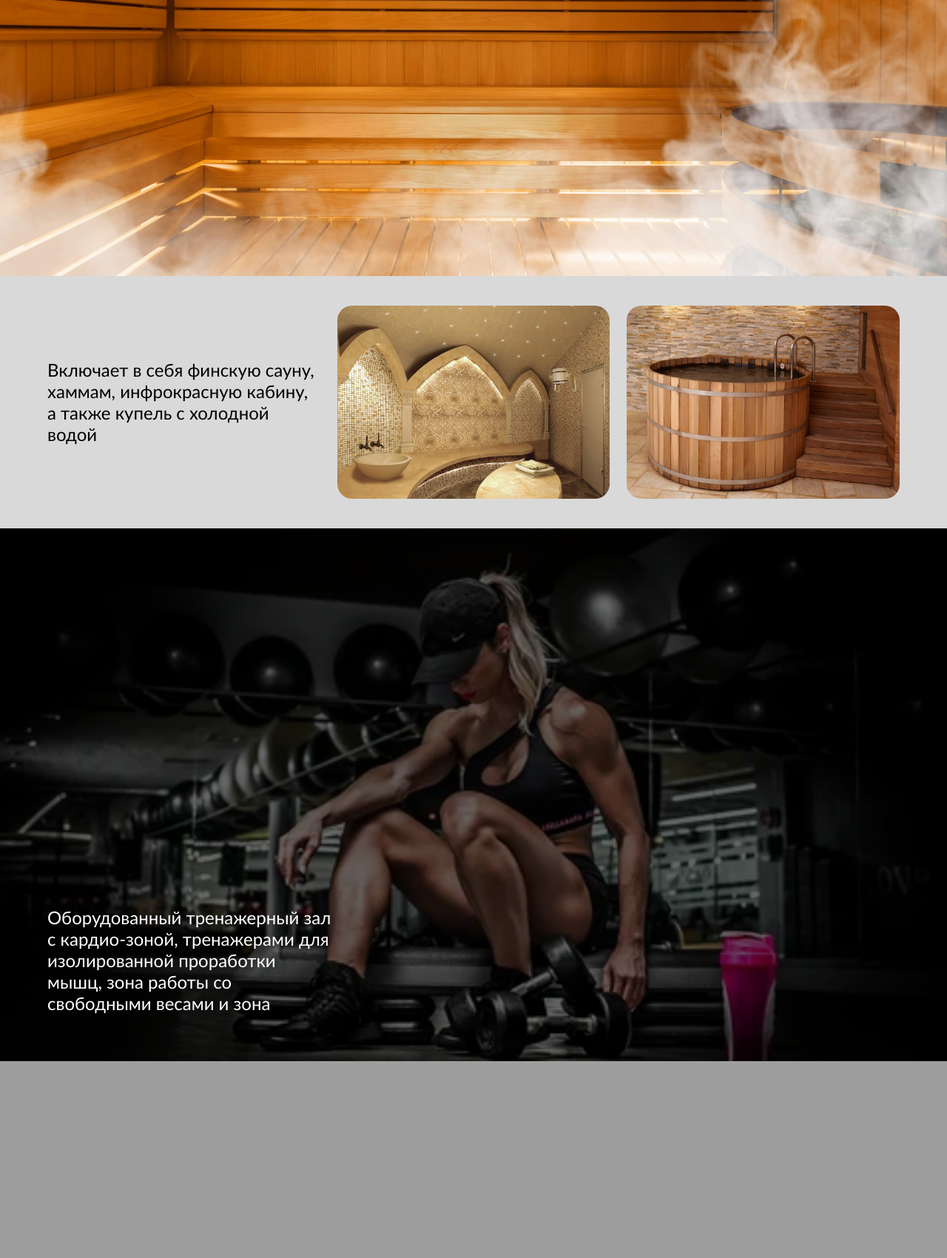
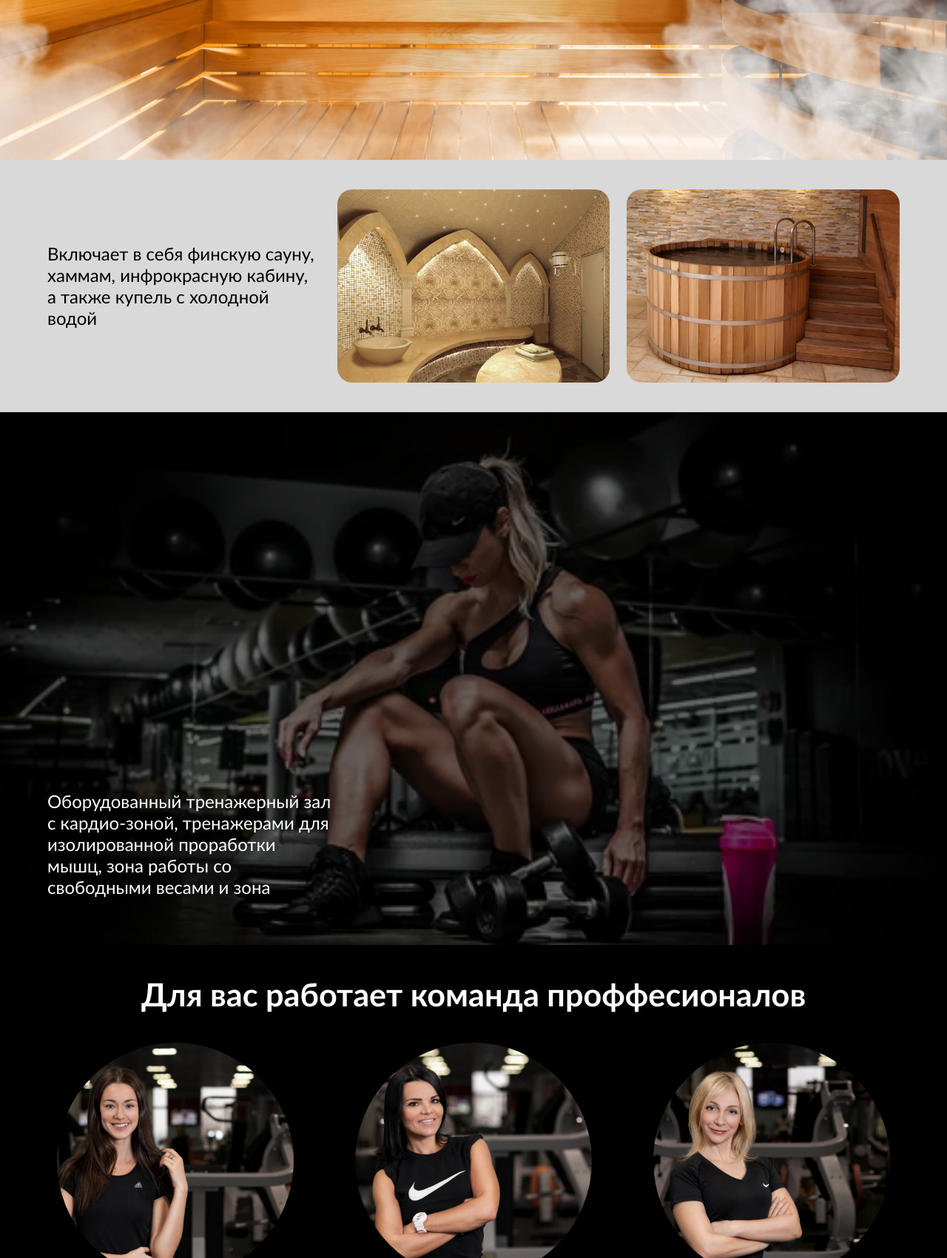
Before and after one commit to Losyashik/dasha, a PHP site: page / in a window 1280 px wide. Shown: the part 4800-6500 px from the top of the page at 74% size. Before the commit the page ends 6234 px from the top, so only its background shows below. Run offline with PHP 8.4, Linux system fonts and the light colour scheme.

Commit message:
desctop_compleat

```diff
--- a/assets/styles/style.css
+++ b/assets/styles/style.css
@@ -158,7 +158,12 @@ section {
   top: 0;
 }
 .main .info {
-  padding: 5vh 0 0;
+  background: #000;
+}
+.main .info .advantages__heading {
+  text-align: center;
+  font-size: 1.8em;
+  color: #fff;
 }
 .main .info .advantages__item {
   box-sizing: border-box;
@@ -180,6 +185,7 @@ section {
   font-size: 1.5em;
 }
 .main .info .advantages__item.second {
+  background: #d9d9d9;
   display: flex;
   justify-content: space-between;
   padding: 5vh 5vw;
@@ -237,6 +243,7 @@ section {
   font-size: 1.5em;
 }
 .main .info .advantages__item.third .thrid__description {
+  background: #d9d9d9;
   display: flex;
   justify-content: space-between;
   padding: 5vh 5vw;
@@ -267,4 +274,111 @@ section {
   position: absolute;
   left: 5vw;
   bottom: 5vh;
+}
+.main .info .instructors {
+  padding: 5vh 5vw;
+  font-size: 1.8em;
+}
+.main .info .instructors__heading {
+  text-align: center;
+  margin: 0;
+  color: #fff;
+}
+.main .info .instructors-main {
+  display: flex;
+  justify-content: space-between;
+  padding: 5vh 0 0;
+  flex-wrap: wrap;
+}
+.main .info .instructors-main__item {
+  width: 30%;
+  margin-bottom: 5vh;
+  color: #fff;
+  text-align: center;
+}
+.main .info .instructors-main__item .img {
+  margin: 0 auto;
+  border-radius: 50%;
+  overflow: hidden;
+  width: 40vh;
+  height: 40vh;
+}
+.main .info .instructors-main__item h3, .main .info .instructors-main__item p {
+  margin: 0.5em 0;
+}
+.main .application {
+  padding: 5vh 0;
+  background: #000;
+}
+.main .application .heading {
+  color: #fff;
+}
+.main .application .aplication-form {
+  background-color: #252323;
+  padding: 2vh 2vw;
+  width: 40%;
+  margin: 5vh auto 0;
+  border-radius: 20px;
+}
+.main .application .aplication-form * {
+  display: block;
+  width: 90%;
+  padding: 10px;
+  box-sizing: border-box;
+  margin: 4vh auto;
+  border-radius: 10px;
+  font-size: 1.5em;
+}
+.main .application .aplication-form button {
+  width: 40%;
+}
+.main .contacts {
+  padding: 5vh 5vw;
+}
+.main .contacts-main {
+  margin-top: 2vh;
+  display: flex;
+  height: 50vh;
+}
+.main .contacts-main__map {
+  width: 50%;
+}
+.main .contacts-main__information {
+  font-size: 1.5em;
+  display: flex;
+  flex-direction: column;
+  width: 50%;
+  box-sizing: border-box;
+  padding: 0 4vh;
+}
+.main .contacts-main__information a {
+  display: block;
+  color: #000;
+}
+.main .contacts-main__information a.mail {
+  margin: 5vh 0;
+}
+
+.footer {
+  display: flex;
+  justify-content: space-between;
+  align-items: center;
+  background-color: #000;
+  padding: 4vh 5vw;
+  font-size: 1.5em;
+  color: #fff;
+  text-align: center;
+}
+.footer__social {
+  display: flex;
+  justify-content: flex-end;
+}
+.footer__social-link {
+  margin-right: 1vw;
+  width: 10vh;
+  height: 10vw;
+}
+.footer__social-link img {
+  -o-object-fit: contain;
+     object-fit: contain;
 }/*# sourceMappingURL=style.css.map */
--- a/assets/styles/style.scss
+++ b/assets/styles/style.scss
@@ -150,8 +150,13 @@ section {
     }
   }
   .info {
-    padding: 5vh 0 0;
+    background: #000;
     .advantages {
+      &__heading{
+        text-align: center;
+        font-size: 1.8em;
+        color: #fff;
+      }
       &__item {
         box-sizing: border-box;
         width: 100%;
@@ -171,6 +176,7 @@ section {
           }
         }
         &.second {
+          background: #d9d9d9;
           display:flex;
           justify-content: space-between;
           padding: 5vh 5vw;
@@ -226,6 +232,7 @@ section {
             }
           }
           .thrid__description{
+            background: #d9d9d9;
             display: flex;
             justify-content: space-between;
             padding: 5vh 5vw;
@@ -260,5 +267,111 @@ section {
         }
       }
     }
+    .instructors{
+      padding: 5vh 5vw;
+      font-size: 1.8em;
+
+      &__heading{
+        text-align: center;
+        margin: 0;
+        color: #fff;
+      }
+      &-main{
+        display: flex;
+        justify-content: space-between;
+        padding: 5vh 0 0;
+        flex-wrap: wrap;
+        &__item{
+          width: 30%;
+          margin-bottom: 5vh;
+          color: #fff;
+          text-align: center;
+          .img{
+            margin: 0 auto;
+            border-radius: 50%;
+            overflow: hidden;
+            width: 40vh;
+            height: 40vh;
+          }
+          h3, p{
+            margin: .5em 0;
+          }
+        }
+      }
+    }
+  }
+  .application{
+    padding: 5vh 0;
+    background: #000;
+    .heading{
+      color: #fff;
+    }
+    .aplication-form{
+      background-color: #252323;
+      padding: 2vh 2vw;
+      width: 40%;
+      margin: 5vh auto 0;
+      border-radius: 20px;
+      *{
+        display: block;
+        width: 90%;
+        padding: 10px;
+        box-sizing: border-box;
+        margin: 4vh auto;
+        border-radius: 10px;
+        font-size: 1.5em;
+      }
+      button{
+        width: 40%;
+      }
+    }
+  }
+  .contacts{
+    padding: 5vh 5vw;
+    &-main{
+      margin-top: 2vh;
+      display: flex;
+      height: 50vh;
+      &__map{
+        width: 50%;
+      }
+      &__information{
+        font-size: 1.5em;
+        display: flex;
+        flex-direction: column;
+        width: 50%;
+        box-sizing: border-box;
+        padding: 0 4vh;
+        a{
+          display: block;
+          color: #000;
+          &.mail{
+            margin: 5vh 0;
+          }
+        }
+      }
+    }
   }
 }
+.footer{
+  display: flex;
+  justify-content: space-between;
+  align-items: center;
+  background-color: #000;
+  padding: 4vh 5vw;
+  font-size: 1.5em;
+  color: #fff;
+  text-align: center;
+  &__social{
+    display: flex;
+    justify-content: flex-end;
+    &-link{
+      margin-right: 1vw;
+      width: 10vh;
+      height: 10vw;
+      img{
+        object-fit: contain;
+      }
+    }
+  }
+}
--- a/index.html
+++ b/index.html
@@ -95,9 +95,7 @@
         </section>
 
         <section class="info" id="info">
-            <h1 class="info__heading heading">О нас</h1>
             <section class="advantages info__advantages" id="advantages">
-                <h2 class="advantages__heading info__subtitle">Наши приемущества</h2>
                 <article class="advantages__item first">
                     <p>Уникальный озонированный бассейн
                         с панорамным видом на реку.
@@ -141,20 +139,44 @@
                         зона</p>
                 </article>
             </section>
-            <!-- <section class="instructors info__instructors">
+            <section class="instructors info__instructors">
                 <h2 class="instructors__heading info__subtitle">Для вас работает команда проффесионалов</h2>
                 <main class="instructors-main instructors__main">
-                    <article class="instructors-main__item"></article>
-                    <article class="instructors-main__item"></article>
-                    <article class="instructors-main__item"></article>
-                    <article class="instructors-main__item"></article>
-                    <article class="instructors-main__item"></article>
-                    <article class="instructors-main__item"></article>
+                    <article class="instructors-main__item">
+                        <div class="img"><img src="./assets/images/instructors/Sveta.jpg" alt=""></div>
+                        <h3>Дроздова Светлана</h3>
+                        <p>Инструктор водных программ</p>
+                    </article>
+                    <article class="instructors-main__item">
+                        <div class="img"><img src="./assets/images/instructors/Nataliya.jpg" alt=""></div>
+                        <h3>Заварзина Наталья</h3>
+                        <p>Инструктор групповых программ</p>
+                    </article>
+                    <article class="instructors-main__item">
+                        <div class="img"><img src="./assets/images/instructors/Kseniya.jpg" alt=""></div>
+                        <h3>Недобитко Ксения</h3>
+                        <p>Персональный тренер</p>
+                    </article>
+                    <article class="instructors-main__item">
+                        <div class="img"><img src="./assets/images/instructors/Alena.jpg" alt=""></div>
+                        <h3>Воробьева Алёна</h3>
+                        <p>Инструктор водных и групповых программ</p>
+                    </article>
+                    <article class="instructors-main__item">
+                        <div class="img"><img src="./assets/images/instructors/Ludmila.webp" alt=""></div>
+                        <h3>Гришина Людмила</h3>
+                        <p>Инструктор секции дзюдо и тренажерного зала</p>
+                    </article>
+                    <article class="instructors-main__item">
+                        <div class="img"><img src="./assets/images/instructors/Ivan.jpg" alt=""></div>
+                        <h3>Ильичев Иван</h3>
+                        <p>Инструктор тренажерного зала и групповых программ</p>
+                    </article>
                 </main>
-            </section> -->
+            </section>
         </section>
-        <!-- <section class="application" id="application">
-            <h1 class="application__heading">Записаться на тренеровку или купить абонемент</h1>
+        <section class="application" id="application">
+            <h1 class="application__heading heading">Записаться на тренеровку или купить абонемент</h1>
             <form action="" class="application__form aplication-form">
                 <input type="text" name="name" placeholder="Представьтесь">
                 <input type="tel" name="numberPhone" placeholder="Номер телефона">
@@ -169,25 +191,36 @@
                 </select>
                 <button type="submit">Отправить заявку</button>
             </form>
-        </section> -->
-        <!-- <section class="contacts" id="contacts">
+        </section>
+        <section class="contacts" id="contacts">
             <h1 class="contacts__heading heading">Контакты</h1>
-            <main class="contacts__main">
-                <div class="contacts-main">
-                    <article class="contacts-main__map"></article>
-                    <article class="contacts-main__information"></article>
-                </div>
+            <main class="contacts__main contacts-main">
+                <article class="contacts-main__map"><iframe
+                        src="https://www.google.com/maps/embed?pb=!1m18!1m12!1m3!1d2219.3758973758017!2d43.35537967725716!3d56.202463257267034!2m3!1f0!2f0!3f0!3m2!1i1024!2i768!4f13.1!3m3!1m2!1s0x414e398925c2d785%3A0xfda5e63a9154cf39!2z0YPQuy4g0KHQvtCy0LXRgtGB0LrQsNGPLCAxLCDQltC10LvQvdC40L3Qviwg0J3QuNC20LXQs9C-0YDQvtC00YHQutCw0Y8g0L7QsdC7LiwgNjA2MDQ0!5e0!3m2!1sru!2sru!4v1683807606791!5m2!1sru!2sru"
+                        width="100%" height="100%" style="border:0;" allowfullscreen="" loading="lazy"
+                        referrerpolicy="no-referrer-when-downgrade"></iframe></article>
+                <article class="contacts-main__information">
+                    <h2>Режим работы фитнес-центра</h2>
+                    <p>Ежедневно: 07:00 - 23:00</p>
+                    <a href="">+ 7 (8313) 39 26 26</a>
+                    <a href="">+ 7 903 604 20 06</a>
+                    <a href="">+ 7 905 667 09 28</a>
+                    <a href="" class="mail">fitnes@Sila.ru</a>
+                    <p class="address">606044, Нижегородская обл. г. Дзержинск, п. Желнино, ул. Советская, д.1а</p>
+                </article>
             </main>
-            <p class="__address"></p>
-        </section> -->
+
+        </section>
     </main>
-    <!-- <footer class="footer">
+    <footer class="footer">
         <div class="footer__mail"><a href="mail:fitnes@Sila.ru" class="footer footer--mail-link">fitnes@Sila.ru</a>
         </div>
         <div class="footer__copyright">Все права защищены &copy;</div>
-        <div class="footer__social"><a href="" class="footer__social-link"></a><a href=""
-                class="footer__social-link"></a></div>
-    </footer> -->
+        <div class="footer__social">
+            <a href="" class="footer__social-link"><img src="./assets/images/icons/vk.png" alt=""></a>
+            <a href="" class="footer__social-link"><img src="./assets/images/icons/telegram.png" alt=""></a>
+        </div>
+    </footer>
 </body>
 
 </html>
```
Also changed, not shown: assets/images/instructors/Alena.jpg (renamed from assets/images/instructors/Алена.jpg), assets/images/instructors/Ivan.jpg (renamed from assets/images/instructors/Иван.jpg), assets/images/instructors/Kseniya.jpg (renamed from assets/images/instructors/Ксения.jpg), assets/images/instructors/Ludmila.webp (renamed from assets/images/instructors/Людмила.webp), assets/images/instructors/Nataliya.jpg (renamed from assets/images/instructors/наталья.jpg), assets/images/instructors/Sveta.jpg (renamed from assets/images/instructors/света1.jpg), 1 other file.
